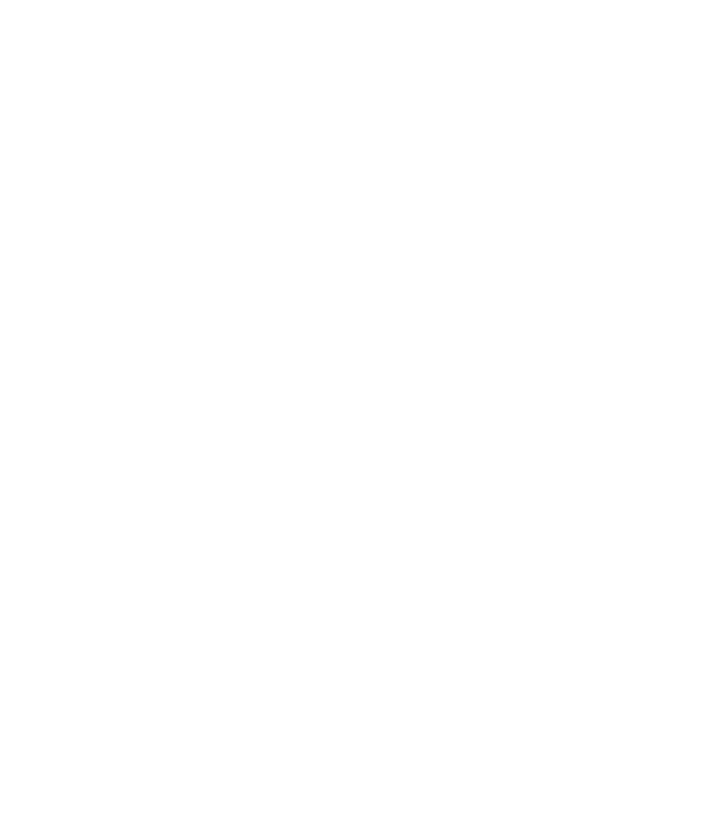
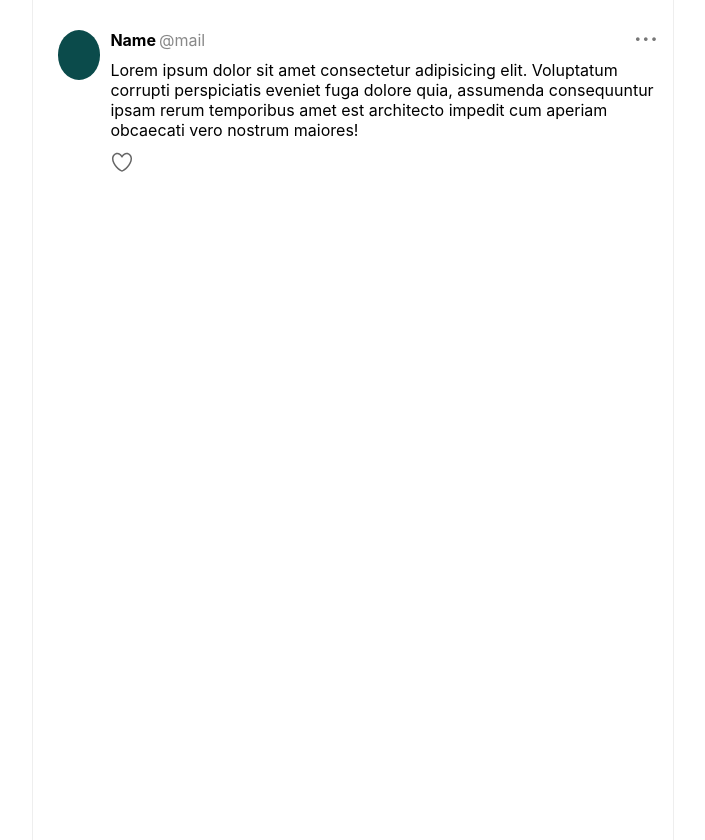
Before and after one commit to VeronikaMi/ol-academy-imitated-twitter-posts, a React (Create React App) app in the folder twitter/: page / in a window 1280 px wide. Shown: the whole page, without its empty margins (287-992 px from the left). Before the commit the page ends 800 px from the top, so only its background shows below. Built offline with nearby package versions, Linux system fonts and the light colour scheme.

Commit message:
post design done

```diff
--- /dev/null
+++ b/twitter/src/components/post.jsx
@@ -0,0 +1,32 @@
+import React from "react";
+import "./post.scss";
+
+function Post() {
+  return (
+    <div className="post">
+      <div className="pic"></div>
+      <div className="main">
+        <div className="first-line">
+          <div className="author-info">
+            <span className="name">Name</span>
+            <span className="mail">@mail</span>
+          </div>
+          <div className="right">...</div>
+        </div>
+        <div className="content">
+          Lorem ipsum dolor sit amet consectetur adipisicing elit. Voluptatum
+          corrupti perspiciatis eveniet fuga dolore quia, assumenda consequuntur
+          ipsam rerum temporibus amet est architecto impedit cum aperiam
+          obcaecati vero nostrum maiores!
+        </div>
+        <div className="like">
+          <svg>
+            <path d="M12 21.638h-.014C9.403 21.59 1.95 14.856 1.95 8.478c0-3.064 2.525-5.754 5.403-5.754 2.29 0 3.83 1.58 4.646 2.73.814-1.148 2.354-2.73 4.645-2.73 2.88 0 5.404 2.69 5.404 5.755 0 6.376-7.454 13.11-10.037 13.157H12zM7.354 4.225c-2.08 0-3.903 1.988-3.903 4.255 0 5.74 7.034 11.596 8.55 11.658 1.518-.062 8.55-5.917 8.55-11.658 0-2.267-1.823-4.255-3.903-4.255-2.528 0-3.94 2.936-3.952 2.965-.23.562-1.156.562-1.387 0-.014-.03-1.425-2.965-3.954-2.965z"></path>
+          </svg>
+        </div>
+      </div>
+    </div>
+  );
+}
+
+export default Post;
--- /dev/null
+++ b/twitter/src/components/post.scss
@@ -0,0 +1,63 @@
+$hover: rgb(246, 245, 245);
+$hover-blue: rgb(29, 155, 240);
+
+.post {
+  margin-bottom: 10px;
+  padding: 10px 15px;
+  display: flex;
+
+  &:hover {
+    background-color: $hover;
+    cursor: pointer;
+  }
+
+  .pic {
+    border-radius: 50%;
+    background-color: rgb(11, 75, 75);
+    width: 140px;
+    height: 50px;
+    margin: 0 10px;
+  }
+
+  .first-line {
+    display: flex;
+    justify-content: space-between;
+    align-items: flex-start;
+  }
+
+  .name {
+    font-weight: bold;
+  }
+
+  .mail {
+    margin-left: 3px;
+    color: #888;
+  }
+
+  .right {
+    color: #777;
+    height: fit-content;
+    border-radius: 50%;
+    font-size: 28px;
+    line-height: 2px;
+    height: 2px;
+
+    &:hover {
+      color: $hover-blue;
+    }
+  }
+
+  .content {
+    margin: 10px 0;
+  }
+
+  svg {
+    fill: #666;
+    height: 25px;
+    width: 25px;
+
+    &:hover {
+      fill: $hover-blue;
+    }
+  }
+}
--- a/twitter/src/components/twitter.jsx
+++ b/twitter/src/components/twitter.jsx
@@ -1,8 +1,13 @@
 import React from "react";
 import "./twitter.scss";
+import Post from "./post";
 
 function Twitter() {
-  return <div className="container"></div>;
+  return (
+    <div className="container">
+      <Post />
+    </div>
+  );
 }
 
 export default Twitter;
--- a/twitter/src/components/twitter.scss
+++ b/twitter/src/components/twitter.scss
@@ -0,0 +1,8 @@
+.container {
+  width: 50%;
+  margin: 0 auto;
+  border-left: 1px solid #eee;
+  border-right: 1px solid #eee;
+  min-height: 100vh;
+  padding: 20px 0;
+}
```
Also changed, not shown: 1 other file (tests, documents, lock files or other folders).
